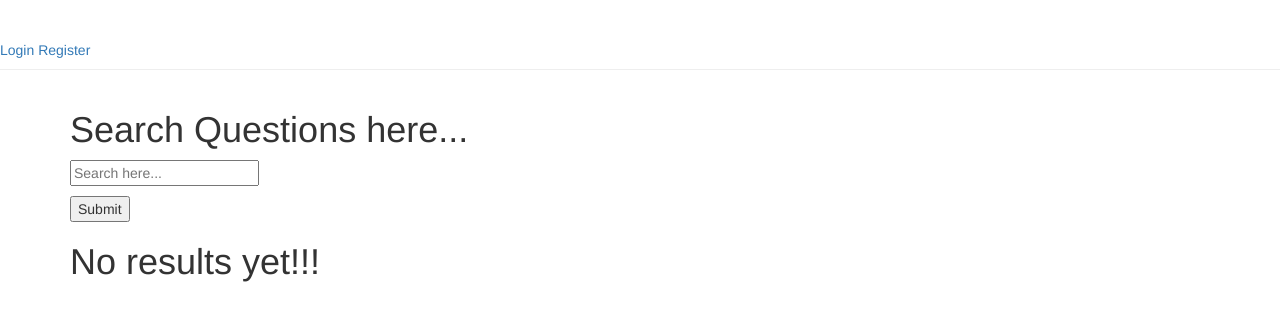
After one commit to abhishekg785/InfoGami, a Django app: page /codehub/question/search_question/ in a window 1280 px wide. The commit adds this page. Shown: the top 321 px of the page. Run offline with Django 3.2, Linux system fonts and the light colour scheme; parts of the project's set-up code (start-up, migrations or seed data) failed here and were passed over; some libraries are stand-ins or nearby versions.

Commit message:
question share part added

```diff
--- a/projdir/app/codehub.py
+++ b/projdir/app/codehub.py
@@ -228,9 +228,10 @@ def codehub_question(request):
             return redirect('/codehub/question')
     else:
         form = CodehubQuestionForm()
+    search_form = SearchForm()
     codehub_questions_list = CodehubQuestionModel.objects.all().order_by("-created")
     codehub_questions = do_pagination(request,codehub_questions_list,2)
-    return render(request,'codehub/question/question.html',{'form':form,'questions':codehub_questions})
+    return render(request,'codehub/question/question.html',{'form':form,'questions':codehub_questions,'search_form':search_form})
 
 
 
@@ -308,3 +309,13 @@ def edit_codehub_question_comment(request,ans_id):
         ans_data = {'comment_text':ans_details.comment_text}
         form = CodehubQuestionCommentForm(initial = ans_data)
     return render(request,'codehub/question/edit_question_comment.html',{'form':form})
+
+
+def search_question(request):
+    if request.method == 'POST':
+        form = SearchForm(request.POST)
+        if form.is_valid():
+            return HttpResponse(' cjb kjcb c')
+    else:
+        form = SearchForm()
+    return render(request,'codehub/question/search_question.html',{'form':form})
--- a/projdir/app/forms.py
+++ b/projdir/app/forms.py
@@ -59,7 +59,7 @@ class CodehubCreateEventForm(forms.ModelForm):
 
 
 class SearchForm(forms.Form):
-    search_str = forms.CharField(label = '',widget = forms.TextInput(attrs = {'placeholder':'Search topic here...'}),max_length = 50,required = True)
+    search_str = forms.CharField(label = '',widget = forms.TextInput(attrs = {'placeholder':'Search here...'}),max_length = 50,required = True)
 
 
 class CodehubEventQuestionForm(forms.ModelForm):
--- /dev/null
+++ b/projdir/app/templates/codehub/question/search_question.html
@@ -0,0 +1,15 @@
+{% extends 'base.html' %}
+{% block content %}
+<h1>Search Questions here...</h1>
+<form method= "POST">
+  {% csrf_token %}
+  {{ form.as_p }}
+<input type='submit' name ='search_ques' />
+</form>
+{% if not results %}
+<h1>No results yet!!!</h1>
+{% else %}
+<h1>Results for "{{ search_str }}" </h1>
+//get results here
+{% endif %}
+{% endblock %}
--- a/projdir/app/templates/codehub/topic/topic.html
+++ b/projdir/app/templates/codehub/topic/topic.html
@@ -8,12 +8,12 @@
 <input type='submit'   name='submitTopic' value= 'Post Topic'/>
 </form>
 <hr/>
-<h1>Topics:</h1>
-<form method='POST' action = "{% url 'search_topic' %}">
+<form align='center' method='POST' action = "{% url 'search_topic' %}">
   {% csrf_token %}
   {{ search_form.as_p }}
 <input type='submit' name='seachTopic' value = 'Search'/>
 </form>
+<h1>Topics:</h1>
 <p style='color:red'>Click on topic to view comments ans discuss</p><br/>
 <hr/>
 <div id = 'topicDisplaySec'>
--- a/projdir/app/templates/users/user_profile.html
+++ b/projdir/app/templates/users/user_profile.html
@@ -15,7 +15,7 @@
 <h2>{{ user_info.first_name }}</h2>
 <h2>{{ user_info.last_name }}</h2>
 {{ user_info.email }}<br/>
-{{ user_info.date_joined}}<br/>
+Date Joined:{{ user_info.date_joined}}<br/>
 <hr/>
 <h1>User profile Data</h1>
   {% if user_profile %}
--- a/projdir/projdir/urls.py
+++ b/projdir/projdir/urls.py
@@ -19,7 +19,7 @@ from django.conf import settings
 from django.conf.urls.static import static
 
 from app.views import login_view,register_view,logout_view,index
-from app.codehub import codehub_question,remove_codehub_question,edit_codehub_question,codehub,codehub_topic,edit_topic,remove_topic,comment_on_topic,search_topic,remove_topic_comment,edit_topic_comment,codehub_question_details,remove_codehub_question_comment,edit_codehub_question_comment
+from app.codehub import codehub_question,remove_codehub_question,edit_codehub_question,codehub,codehub_topic,edit_topic,remove_topic,comment_on_topic,search_topic,remove_topic_comment,edit_topic_comment,codehub_question_details,remove_codehub_question_comment,edit_codehub_question_comment,search_question
 from app.users import get_users,user_profile,edit_user_profile,get_user_questions,get_user_topics,user_blog
 from app.create_event import codehub_events,create_codehub_event,edit_codehub_event,remove_codehub_event,codehub_event_details,remove_codehub_event_question,edit_codehub_event_question
 from app.music import music_list
@@ -54,6 +54,7 @@ urlpatterns = [
     url(r'^codehub/event/question/(?P<ques_id>\d+)/edit/$',edit_codehub_event_question,name = 'edit_codehub_event_question'),
     url(r'^music/$',music_list,name = 'music_list'),
     url(r'^codehub/question/$',codehub_question,name = 'codehub_question'),
+    url(r'^codehub/question/search_question/$',search_question,name = 'search_question'),
     url(r'^codehub/question/(?P<ques_id>\d+)/details/$',codehub_question_details,name = 'codehub_question_details'),
     url(r'^codehub/question/(?P<ques_id>\d+)/remove/$',remove_codehub_question,name = 'remove_codehub_question'),
     url(r'^codehub/question/(?P<ques_id>\d+)/edit/$',edit_codehub_question,name = 'edit_codehub_question'),
```
Also changed, not shown: projdir/app/templates/codehub/question/question.html (+8 -2 lines), projdir/db.sqlite3, 3 other files.
